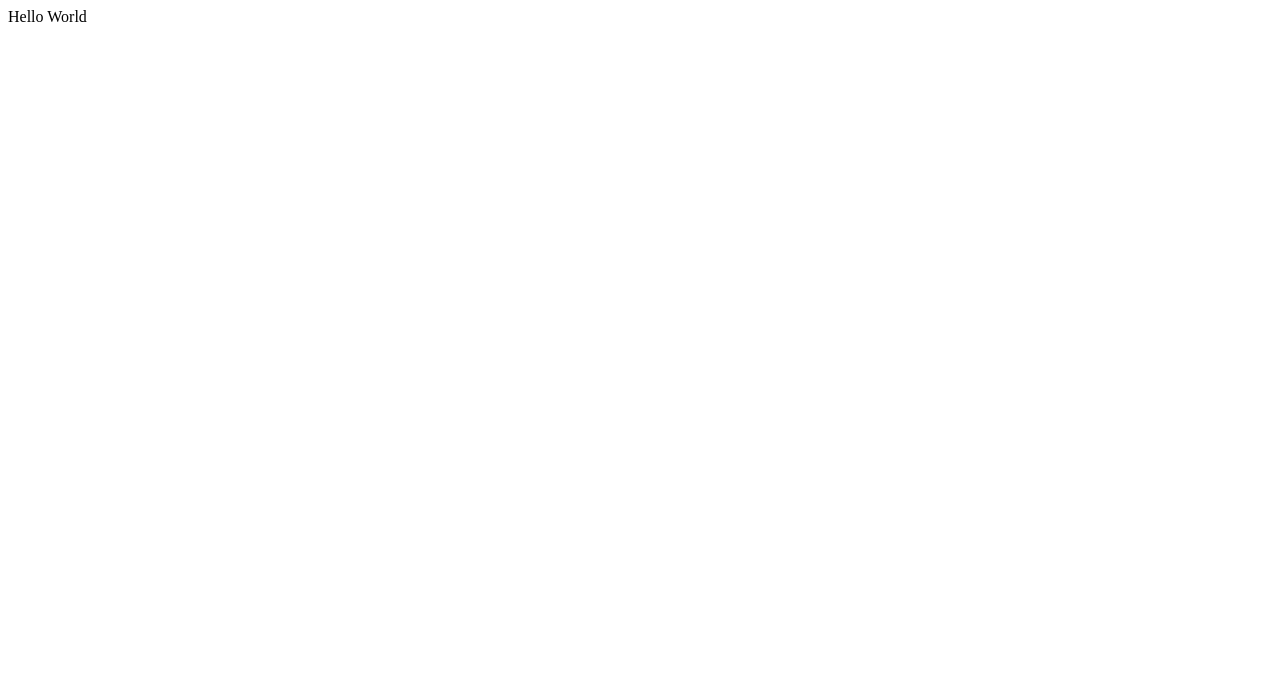
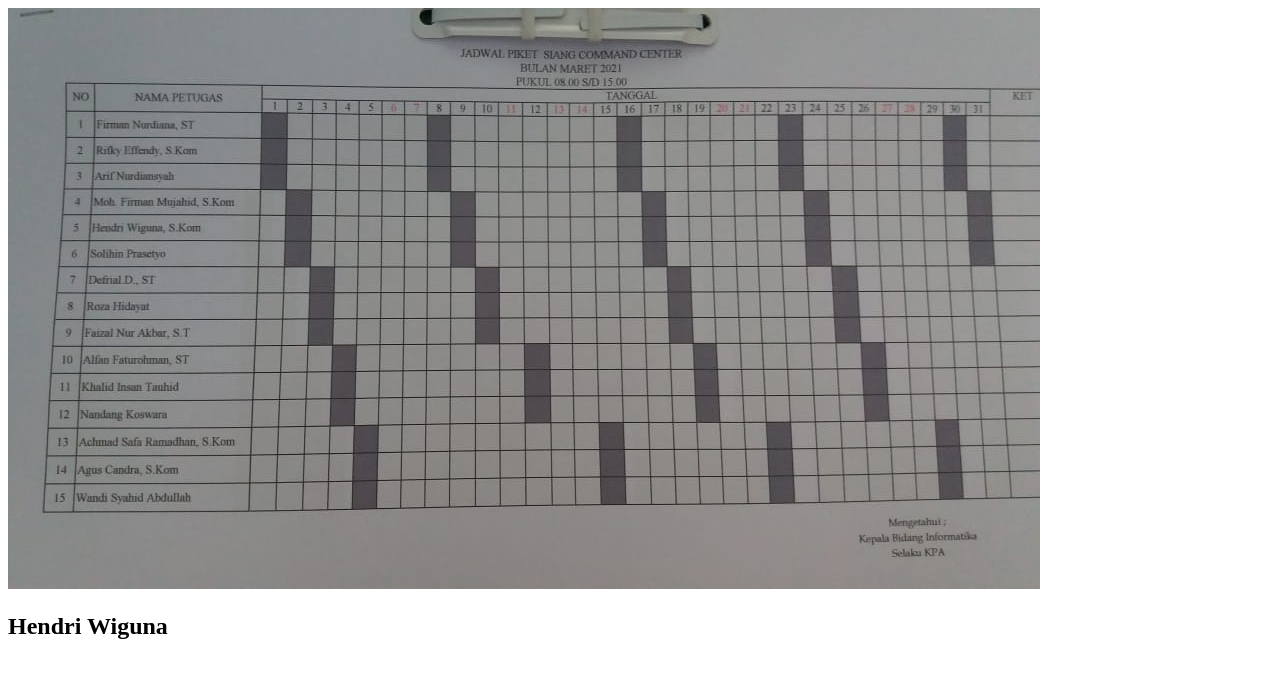
Before and after one commit to elwiguna21/my-repo-from-remote, a plain HTML site: page index.html in a window 1280 px wide. Drawn offline with Linux system fonts and the light colour scheme.

Commit message:
Changed Hello world with img and h2 to display simple profile data. Image file added in the folder images and used as resource in the img element in index.html file

```diff
--- a/index.html
+++ b/index.html
@@ -5,7 +5,10 @@
 </head>
 
 <body>
-    Hello World
+    <div>
+        <img src="images/jadwal.jpeg" alt="profile image" />
+        <h2>Hendri Wiguna</h2>
+    </div>
 </body>
 
 </html>
```
Also changed, not shown: images/jadwal.jpeg (added).
